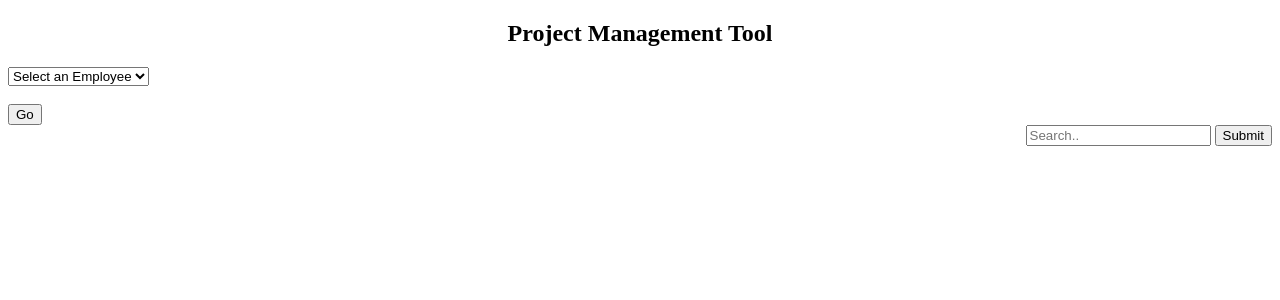
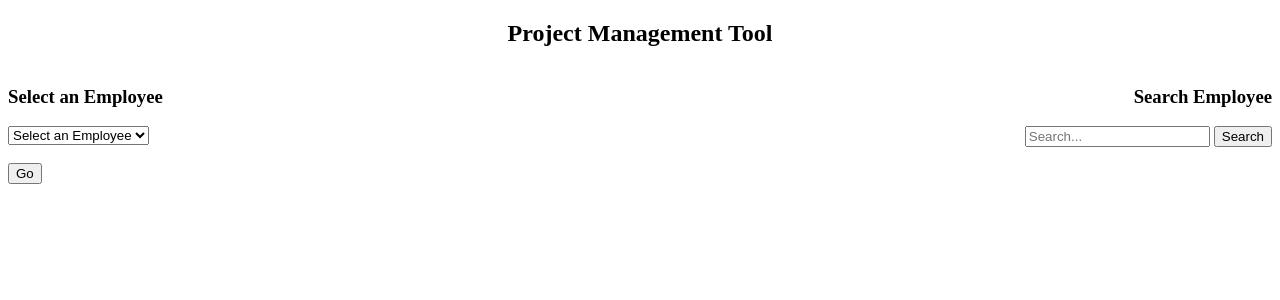
Before and after one commit to sandhiyasampath/projectmanagementtool, a Django app: page / in a window 1280 px wide. Shown: the top 300 px of the page. Run offline with Django 3.2, Linux system fonts and the light colour scheme; data that the repository does not hold is empty.

Commit message:
Aliened static content

```diff
--- a/templates/home.html
+++ b/templates/home.html
@@ -7,9 +7,11 @@
 </head>
     <div>
         <h2 style="text-align:center";>Project Management Tool</h2>
-</div>
+    </div style="width: 50%; float: left">
 <body>
-    <div style="text-align: left;">
+    <div>
+        <div style="width:50% ; float:left;text-align: left;">
+            <h3>Select an Employee</h3>
             <select name="id" id="id">
                 <option>Select an Employee</option>
                 {% for detail in details %}
@@ -27,15 +29,18 @@
                     </script>
                 {% endblock javascript1 %}
         </div>
-    <div style="text-align:right;">
+        <div style="width:50% ; float: right;text-align: right;">
+            <h3>Search Employee</h3>
                 <form action="employeeDetail">
-            <input type="text" placeholder="Search.." name="employeeName">
-            <input type="submit">
+                <input type="text" placeholder="Search..." name="employeeName">
+                <button>Search</button>
                 </form>
         </div>
-    <div style="text-align: center;">
+    </div>
+
+    <div style="text-align: right;">
         {% for message in messages %}
-            <h3>{{message}}</h3>
+            <h4>{{message}}</h4>
         {% endfor %}
     </div>
 
```
Lines whose indentation alone changed are shown as unchanged.
